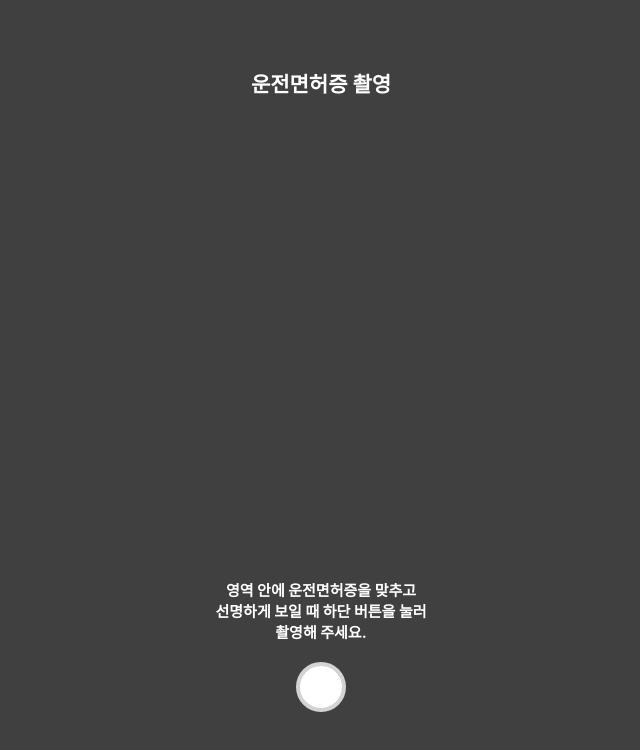
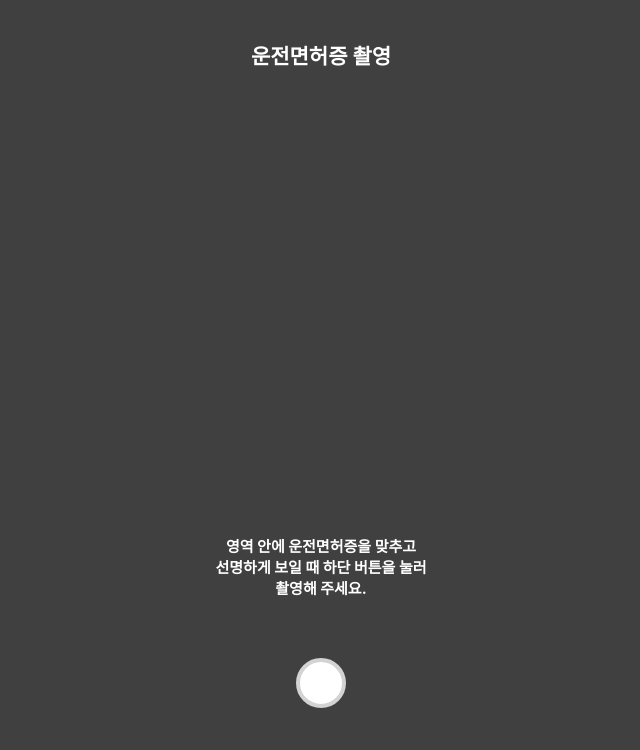
Before and after one commit to Yehoonn/TEST_CAMERA, a React (Create React App) app: page / in a window 1280 px wide. Shown: the top 750 px of the page, without its empty margins (319-959 px from the left). Built offline with nearby package versions, Linux system fonts and the light colour scheme; no server answers.

Commit message:
asdasdasd

```diff
--- a/src/pages/Test.tsx
+++ b/src/pages/Test.tsx
@@ -184,7 +184,6 @@ const Test = () => {
         width: '100vw',
         minHeight: '100vh',
         backgroundColor: '#404040',
-        justifyContent: 'space-around',
       }}
     >
       <header
@@ -212,7 +211,14 @@ const Test = () => {
         >
           뒤로가기
         </button> */}
-        <div style={{ color: 'white', fontSize: '21px', fontWeight: 'bold' }}>
+        <div
+          style={{
+            color: 'white',
+            fontSize: '21px',
+            fontWeight: 'bold',
+            paddingTop: '5vh',
+          }}
+        >
           운전면허증 촬영
         </div>
       </header>
@@ -235,6 +241,7 @@ const Test = () => {
             flexDirection: 'column',
             alignItems: 'center',
             gap: '30px',
+            paddingTop: '10vh',
           }}
         >
           <div
@@ -330,7 +337,12 @@ const Test = () => {
             }}
           >
             <div
-              style={{ color: 'white', fontSize: '15px', fontWeight: 'bold' }}
+              style={{
+                color: 'white',
+                fontSize: '15px',
+                fontWeight: 'bold',
+                paddingTop: '5vh',
+              }}
             >
               영역 안에 운전면허증을 맞추고
               <br />
@@ -338,7 +350,7 @@ const Test = () => {
               <br />
               촬영해 주세요.
             </div>
-            <div style={{ paddingBottom: '20px' }}>
+            <div style={{ paddingBottom: '20px', paddingTop: '5vh' }}>
               <button
                 style={{
                   width: '50px',
```
